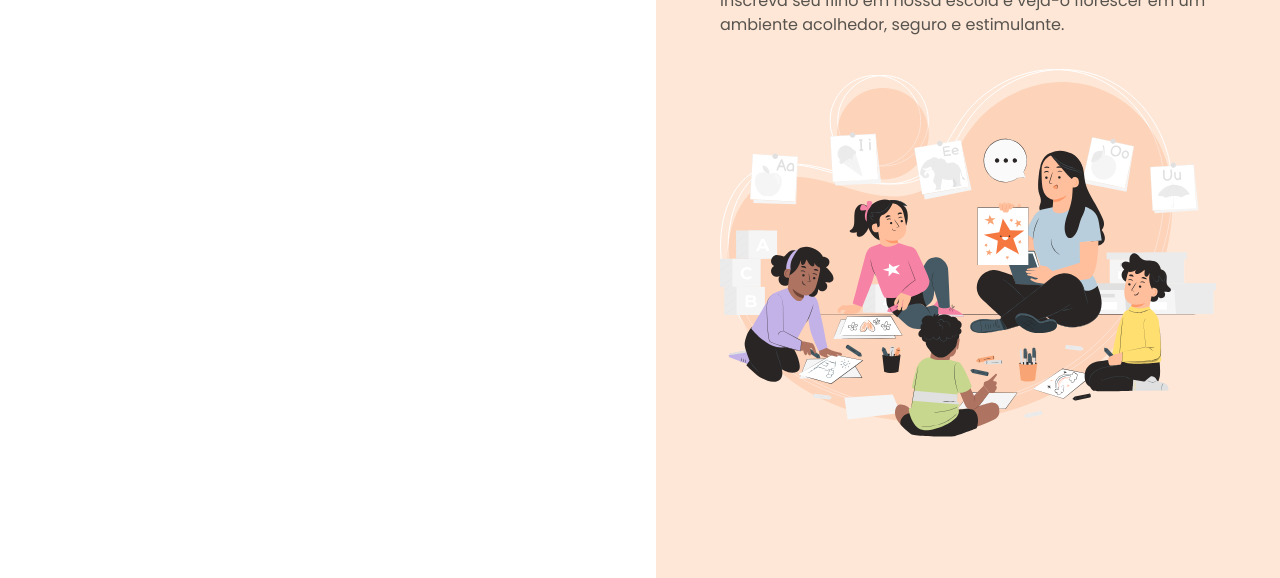
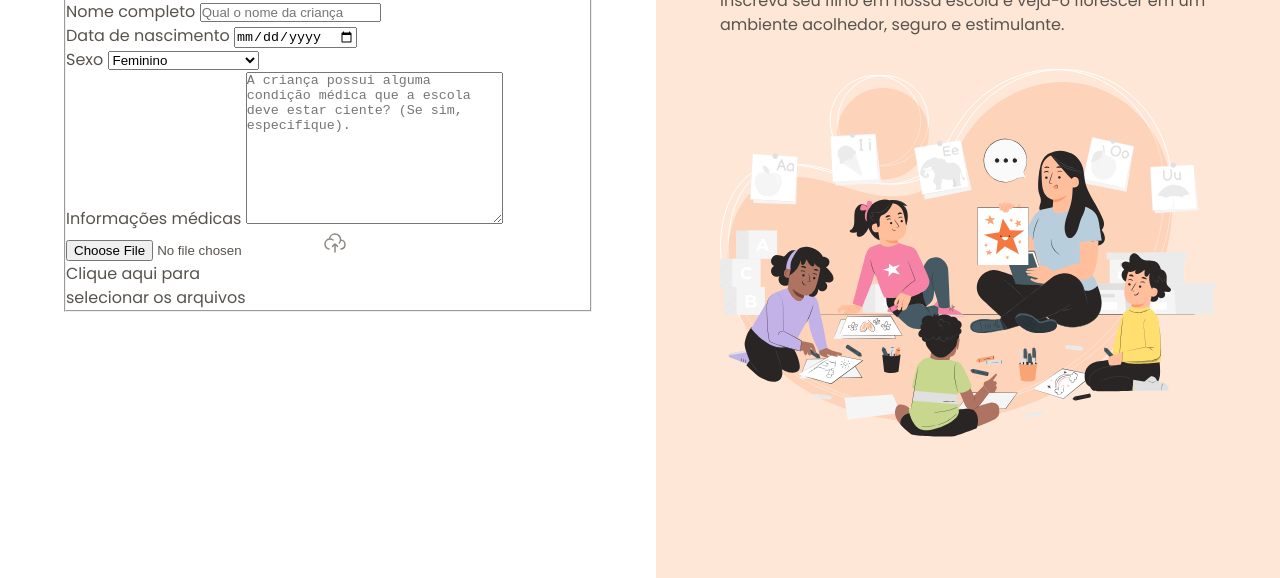
Before and after one commit to Gmendonca1/Projeto-formul-rio-matr-cula, a plain HTML site: page index.html in a window 1280 px wide. Shown: the part 222-800 px from the top of the page. Drawn offline with Linux system fonts and the light colour scheme.

Commit message:
iniciando o formulário

```diff
--- a/index.html
+++ b/index.html
@@ -1,10 +1,13 @@
 <!DOCTYPE html>
 <html lang="pt-br">
+
 <head>
 
   <link rel="preconnect" href="https://fonts.googleapis.com">
   <link rel="preconnect" href="https://fonts.gstatic.com" crossorigin>
-<link href="https://fonts.googleapis.com/css2?family=Poppins:ital,wght@0,100;0,200;0,300;0,400;0,500;0,600;0,700;0,800;0,900;1,100;1,200;1,300;1,400;1,500;1,600;1,700;1,800;1,900&display=swap" rel="stylesheet">
+  <link
+    href="https://fonts.googleapis.com/css2?family=Poppins:ital,wght@0,100;0,200;0,300;0,400;0,500;0,600;0,700;0,800;0,900;1,100;1,200;1,300;1,400;1,500;1,600;1,700;1,800;1,900&display=swap"
+    rel="stylesheet">
 
 
   <meta charset="UTF-8">
@@ -13,6 +16,7 @@
 
   <link rel="stylesheet" href="styles/index.css">
 </head>
+
 <body>
   <div id="app">
     <main>
@@ -24,6 +28,44 @@
 
         <h1>Formulário de matrícula</h1>
         <p>Preencha os dados abaixo para matricular seu filho na escola de educação infantil Estrelas do Amanhã.</p>
+
+        <form method="post" enctype="multipart/form-data">
+          <fieldset class="child-info">
+            <legend>Informações da criança</legend>
+
+            <div class="input-wrapper">
+              <label for="fullname">Nome completo</label>
+              <input id=fullname name="fullname" type="text" placeholder="Qual o nome da criança">
+            </div>
+
+            <div class="input-wrapper">
+              <label for="birth">Data de nascimento</label>
+              <input type="date" name="birth" id ="birth" lang="pr-BR">
+            </div>
+
+            <div class="select-wrapper">
+              <label for="gender">Sexo</label>
+              <select name="gender" id="gender">
+                <option value="female">Feminino</option>
+                <option value="male">Masculino</option>
+                <option value="na">Prefiro não responder</option>
+              </select>
+            </div>
+
+            <div class="textarea-wrapper">
+              <label for="medical-info">Informações médicas</label>
+              <textarea name="medical-info" id="medical-info" cols="30" rows="10"
+              placeholder="A criança possui alguma condição médica que a escola deve estar ciente? (Se sim, especifique)."></textarea>
+            </div>
+
+            <div class="droparea-wrapper">
+              <input type="file" id="birth-file" name="birth-file">
+              <img src="assets/icons/cloud-upload.svg" alt="">
+              <p>Clique aqui para <br>selecionar os arquivos</p>
+            </div>
+
+          </fieldset>
+        </form>
       </div>
     </main>
 
@@ -41,4 +83,5 @@
 
   </div>
 </body>
+
 </html>
```
Lines whose indentation alone changed are shown as unchanged.
